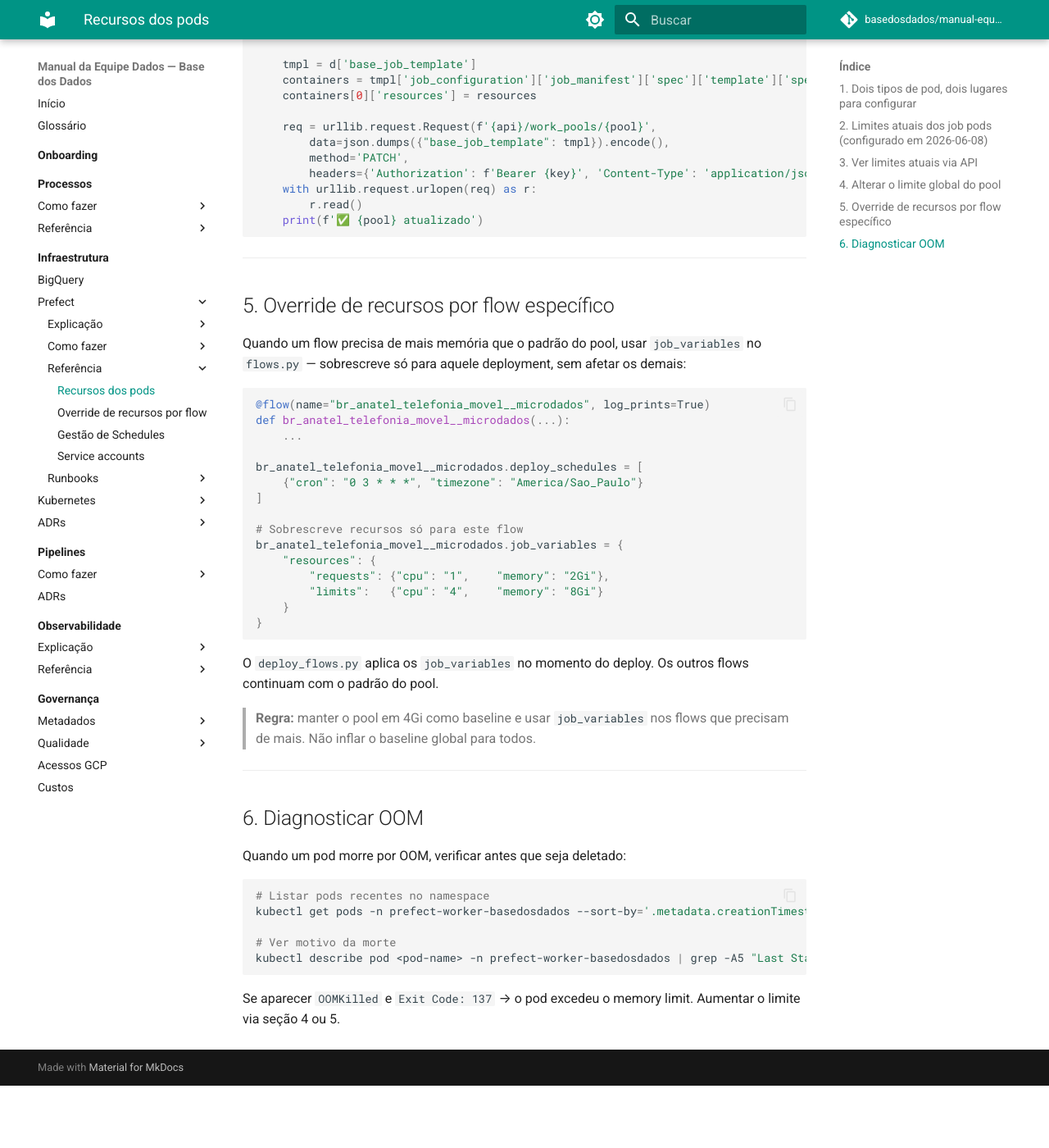
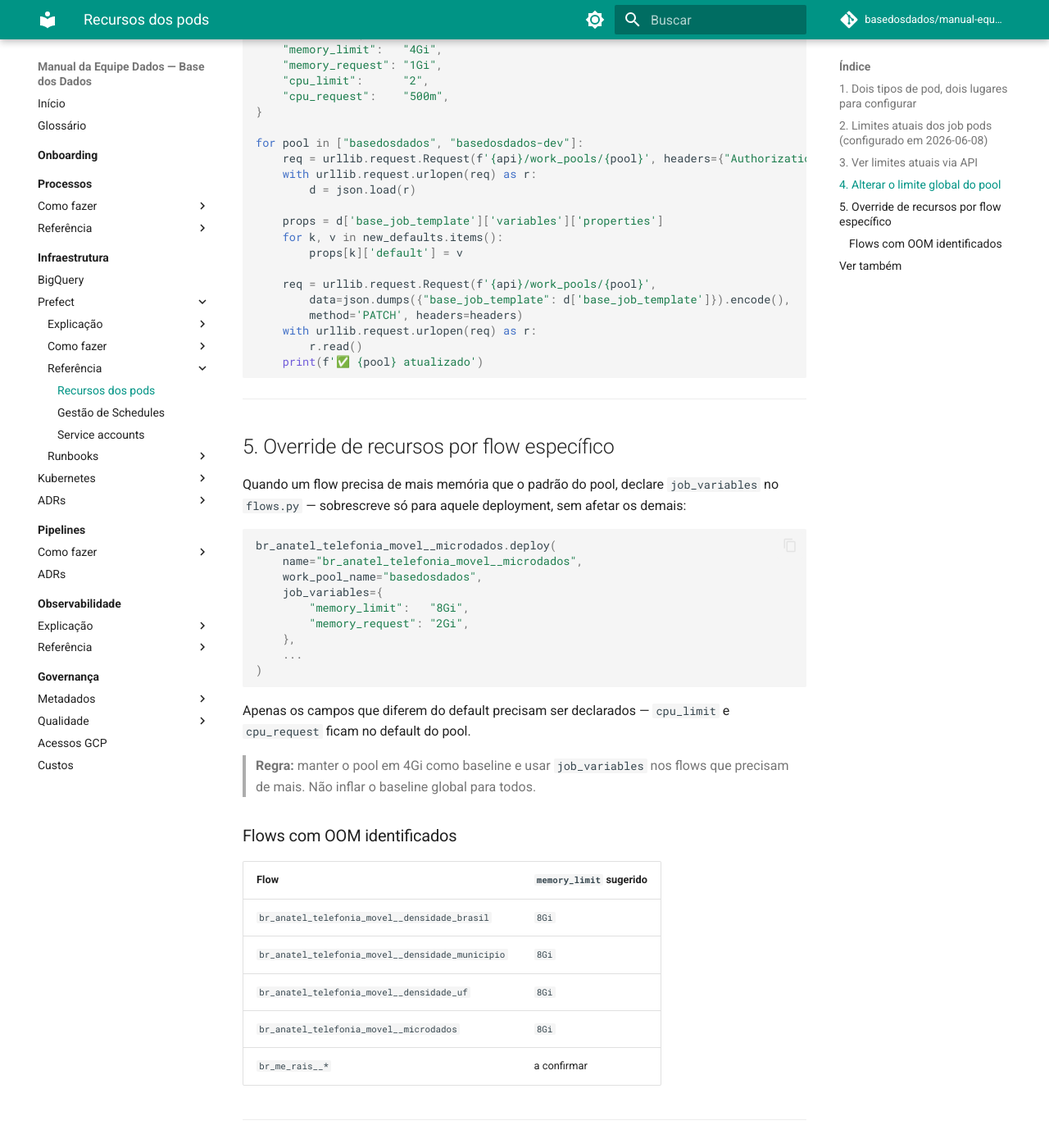
Before and after one commit to basedosdados/manual-equipe-dados, an MkDocs documentation site: the page built from docs/infraestrutura/prefect/referencia/recursos-pods.md, in a window 1280 px wide and 1400 px high, scrolled down 1592 px. Shown: the whole window at 82% size. Built offline with MkDocs 1.6.1 and Material for MkDocs 9.7.7, drawn with Linux system fonts in a browser that asks for light colours; comment, search, counter and statistics services are not loaded; before the commit the page ends 2916 px from its top, so only the background shows below that; some of the changed text lies outside the part shown.

Commit message:
docs: consolida docs de recursos de pod, remove override-recursos.md
Atualiza recursos-pods.md e ajustar-recursos-de-pod.md com o padrão
correto de job_variables (memory_limit/memory_request via Jinja),
adiciona tabela de flows com OOM em recursos-pods.md e remove
override-recursos.md que estava duplicando o conteúdo.

````diff
--- a/docs/infraestrutura/prefect/referencia/recursos-pods.md
+++ b/docs/infraestrutura/prefect/referencia/recursos-pods.md
@@ -20,6 +20,8 @@ O que importa para OOM é sempre o **job pod**.
 | `basedosdados` (prod) | 500m CPU / 1Gi RAM | 2 CPU / 4Gi RAM |
 | `basedosdados-dev` (dev) | 500m CPU / 1Gi RAM | 2 CPU / 4Gi RAM |
 
+Os valores são defaults do schema do work pool — cada flow pode sobrescrever via `job_variables` sem afetar os demais.
+
 **Por que limitar é melhor que deixar sem limite:**
 - Sem limite, o kernel Linux mata processos de forma imprevisível quando o nó fica sob pressão de memória — qualquer pod pode ser vítima
 - Com limite, o Kubernetes mata **só o pod que excedeu**, com erro claro (`OOMKilled`, exit code 137), sem afetar outros flows no mesmo nó
@@ -36,8 +38,9 @@ curl -s "$PREFECT_API_URL/work_pools/basedosdados" \
   -H "Authorization: Bearer $PREFECT_API_KEY" | python3 -c "
 import json, sys
 d = json.load(sys.stdin)
-containers = d['base_job_template']['job_configuration']['job_manifest']['spec']['template']['spec']['containers']
-print(json.dumps(containers[0].get('resources', 'não definido'), indent=2))
+props = d['base_job_template']['variables']['properties']
+for k in ['memory_limit', 'memory_request', 'cpu_limit', 'cpu_request']:
+    print(f'{k}: {props[k][\"default\"]}')
 "
 ```
 
@@ -45,31 +48,34 @@ print(json.dumps(containers[0].get('resources', 'não definido'), indent=2))
 
 ## 4. Alterar o limite global do pool
 
+O `base_job_template` usa variáveis Jinja com defaults no schema — alterar os defaults muda o baseline de todos os flows que não declaram `job_variables`:
+
 ```python
 import json, urllib.request, os
 
 api = os.environ['PREFECT_API_URL']
 key = os.environ['PREFECT_API_KEY']
+headers = {"Authorization": f"Bearer {key}", "Content-Type": "application/json"}
 
-resources = {
-    "requests": {"cpu": "500m", "memory": "1Gi"},
-    "limits":   {"cpu": "2",    "memory": "4Gi"}
+new_defaults = {
+    "memory_limit":   "4Gi",
+    "memory_request": "1Gi",
+    "cpu_limit":      "2",
+    "cpu_request":    "500m",
 }
 
 for pool in ["basedosdados", "basedosdados-dev"]:
-    req = urllib.request.Request(f'{api}/work_pools/{pool}',
-        headers={'Authorization': f'Bearer {key}'})
+    req = urllib.request.Request(f'{api}/work_pools/{pool}', headers={"Authorization": f"Bearer {key}"})
     with urllib.request.urlopen(req) as r:
         d = json.load(r)
 
-    tmpl = d['base_job_template']
-    containers = tmpl['job_configuration']['job_manifest']['spec']['template']['spec']['containers']
-    containers[0]['resources'] = resources
+    props = d['base_job_template']['variables']['properties']
+    for k, v in new_defaults.items():
+        props[k]['default'] = v
 
     req = urllib.request.Request(f'{api}/work_pools/{pool}',
-        data=json.dumps({"base_job_template": tmpl}).encode(),
-        method='PATCH',
-        headers={'Authorization': f'Bearer {key}', 'Content-Type': 'application/json'})
+        data=json.dumps({"base_job_template": d['base_job_template']}).encode(),
+        method='PATCH', headers=headers)
     with urllib.request.urlopen(req) as r:
         r.read()
     print(f'✅ {pool} atualizado')
@@ -79,42 +85,36 @@ for pool in ["basedosdados", "basedosdados-dev"]:
 
 ## 5. Override de recursos por flow específico
 
-Quando um flow precisa de mais memória que o padrão do pool, usar `job_variables` no `flows.py` — sobrescreve só para aquele deployment, sem afetar os demais:
+Quando um flow precisa de mais memória que o padrão do pool, declare `job_variables` no `flows.py` — sobrescreve só para aquele deployment, sem afetar os demais:
 
 ```python
-@flow(name="br_anatel_telefonia_movel__microdados", log_prints=True)
-def br_anatel_telefonia_movel__microdados(...):
+br_anatel_telefonia_movel__microdados.deploy(
+    name="br_anatel_telefonia_movel__microdados",
+    work_pool_name="basedosdados",
+    job_variables={
+        "memory_limit":   "8Gi",
+        "memory_request": "2Gi",
+    },
     ...
-
-br_anatel_telefonia_movel__microdados.deploy_schedules = [
-    {"cron": "0 3 * * *", "timezone": "America/Sao_Paulo"}
-]
-
-# Sobrescreve recursos só para este flow
-br_anatel_telefonia_movel__microdados.job_variables = {
-    "resources": {
-        "requests": {"cpu": "1",    "memory": "2Gi"},
-        "limits":   {"cpu": "4",    "memory": "8Gi"}
-    }
-}
+)
 ```
 
-O `deploy_flows.py` aplica os `job_variables` no momento do deploy. Os outros flows continuam com o padrão do pool.
+Apenas os campos que diferem do default precisam ser declarados — `cpu_limit` e `cpu_request` ficam no default do pool.
 
 > **Regra:** manter o pool em 4Gi como baseline e usar `job_variables` nos flows que precisam de mais. Não inflar o baseline global para todos.
 
+### Flows com OOM identificados
+
+| Flow | `memory_limit` sugerido |
+|---|---|
+| `br_anatel_telefonia_movel__densidade_brasil` | `8Gi` |
+| `br_anatel_telefonia_movel__densidade_municipio` | `8Gi` |
+| `br_anatel_telefonia_movel__densidade_uf` | `8Gi` |
+| `br_anatel_telefonia_movel__microdados` | `8Gi` |
+| `br_me_rais__*` | a confirmar |
+
 ---
 
-## 6. Diagnosticar OOM
+## Ver também
 
-Quando um pod morre por OOM, verificar antes que seja deletado:
-
-```bash
-# Listar pods recentes no namespace
-kubectl get pods -n prefect-worker-basedosdados --sort-by='.metadata.creationTimestamp' | tail -10
-
-# Ver motivo da morte
-kubectl describe pod <pod-name> -n prefect-worker-basedosdados | grep -A5 "Last State\|OOMKilled\|Exit Code\|Reason"
-```
-
-Se aparecer `OOMKilled` e `Exit Code: 137` → o pod excedeu o memory limit. Aumentar o limite via seção 4 ou 5.
+- [Como ajustar recursos de pod e resolver OOM](../como-fazer/ajustar-recursos-de-pod.md)
--- a/mkdocs.yml
+++ b/mkdocs.yml
@@ -93,7 +93,6 @@ nav:
         - Configurar automação Flow Failed Webhook: infraestrutura/prefect/como-fazer/flow-failed-webhook.md
       - Referência:
         - Recursos dos pods: infraestrutura/prefect/referencia/recursos-pods.md
-        - Override de recursos por flow: infraestrutura/prefect/referencia/override-recursos.md
         - Gestão de Schedules: infraestrutura/prefect/referencia/gestao-de-schedules.md
         - Service accounts: infraestrutura/prefect/referencia/service-accounts.md
       - Runbooks:
````
Also changed, not shown: docs/infraestrutura/prefect/como-fazer/ajustar-recursos-de-pod.md (+38 -46 lines), docs/infraestrutura/prefect/index.md (+0 -1 lines), docs/infraestrutura/prefect/referencia/override-recursos.md (deleted, +0 -164 lines).
